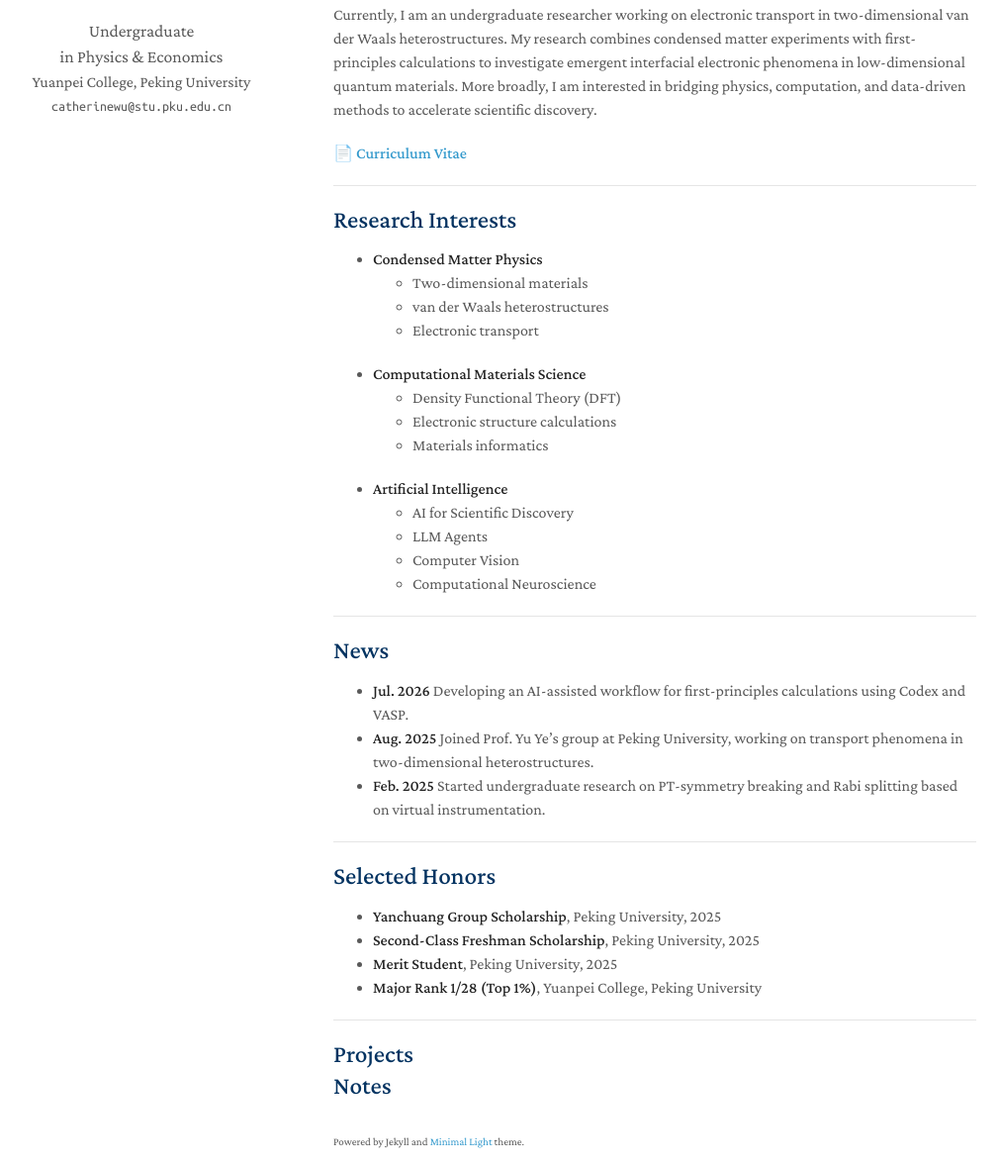
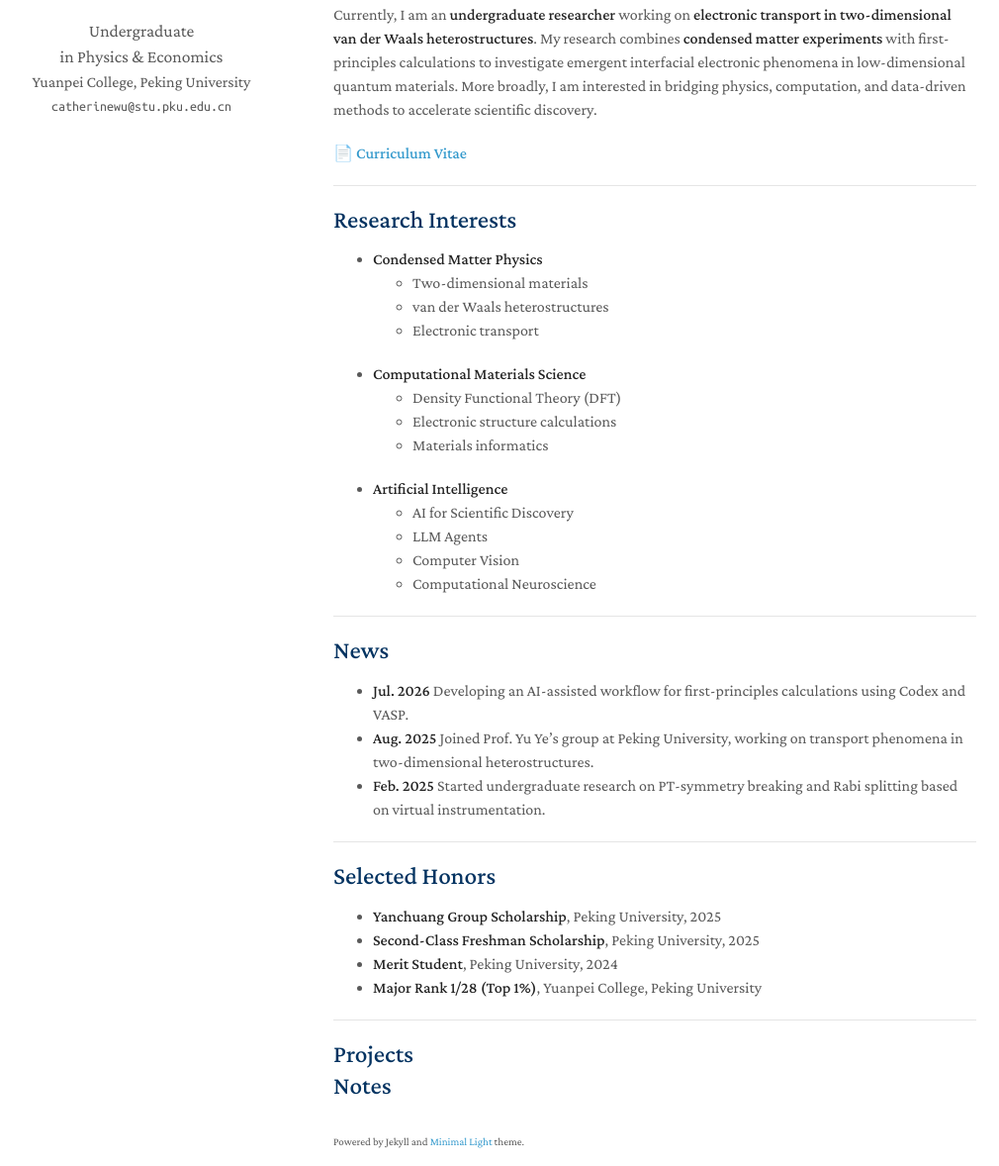
Before and after one commit to CatherineWuleyan/CatherineWuleyan.github.io, a Jekyll site: the page built from index.md, in a window 1280 px wide and 1400 px high. Shown: the part 222-1400 px from the top of the window at 99% size, without its empty margins (133-1143 px from the left). Built offline with Jekyll 4.4.1, drawn with Linux system fonts in a browser that asks for light colours; a style sheet for code colours, icons or effects is not loaded; our own code applies the rules of GitHub Pages for plain Markdown files.

Commit message:
Revise honors year and highlight research position
Updated the year for the Merit Student honor and emphasized research role.

```diff
--- a/index.md
+++ b/index.md
@@ -5,7 +5,7 @@ layout: homepage
 ## About Me
 I am fascinated by how the world works—from the fundamental laws of nature to the complex systems shaped by human society. My interests span **physics**, **economics**, and **artificial intelligence**, driven by a common motivation: to understand, model, and explain the principles underlying complex phenomena.
 
-Currently, I am an undergraduate researcher working on electronic transport in two-dimensional van der Waals heterostructures. My research combines condensed matter experiments with first-principles calculations to investigate emergent interfacial electronic phenomena in low-dimensional quantum materials. More broadly, I am interested in bridging physics, computation, and data-driven methods to accelerate scientific discovery.
+Currently, I am an **undergraduate researcher** working on **electronic transport in two-dimensional van der Waals heterostructures**. My research combines **condensed matter experiments** with first-principles calculations to investigate emergent interfacial electronic phenomena in low-dimensional quantum materials. More broadly, I am interested in bridging physics, computation, and data-driven methods to accelerate scientific discovery.
 
 
 📄 **[Curriculum Vitae](assets/files/CV_ENG.pdf)**
@@ -44,7 +44,7 @@ Currently, I am an undergraduate researcher working on electronic transport in t
 
 - **Yanchuang Group Scholarship**, Peking University, 2025
 - **Second-Class Freshman Scholarship**, Peking University, 2025
-- **Merit Student**, Peking University, 2025
+- **Merit Student**, Peking University, 2024
 - **Major Rank 1/28 (Top 1%)**, Yuanpei College, Peking University
 
 ---
```
